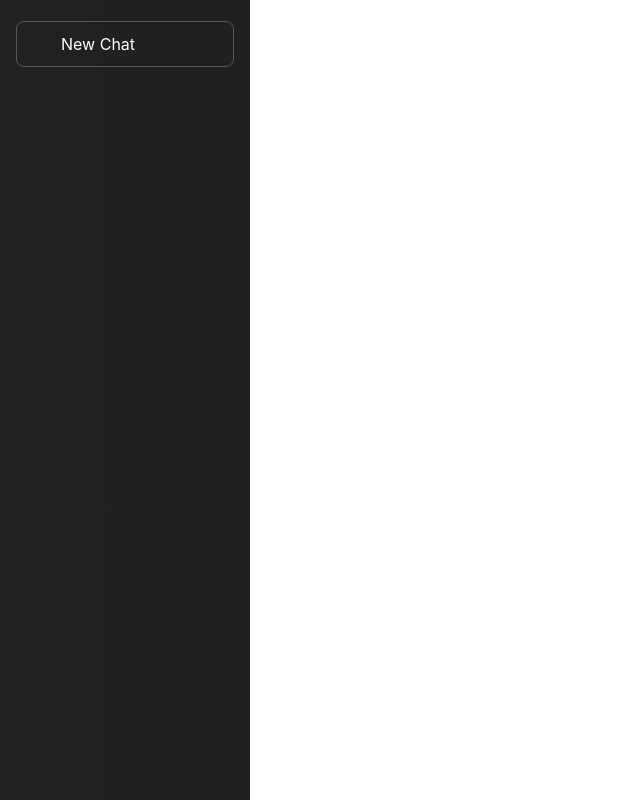
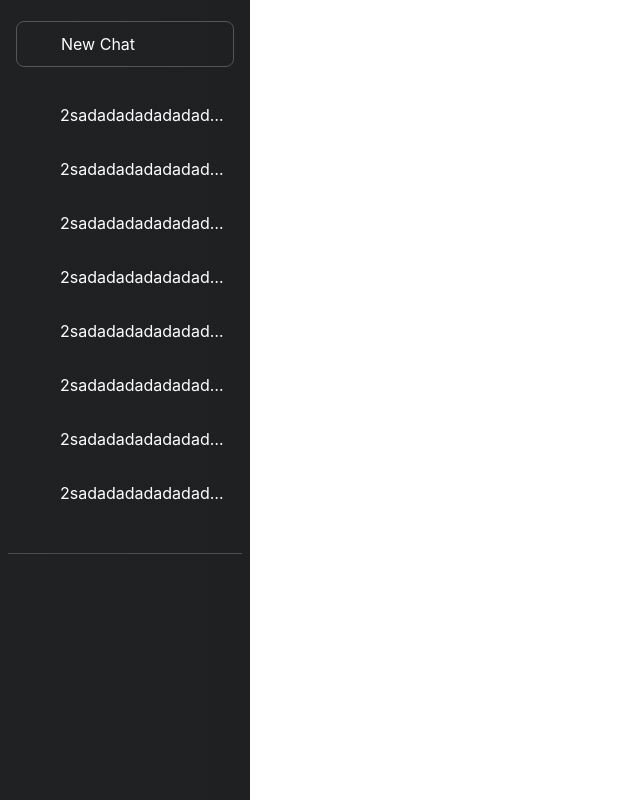
Before and after one commit to Code-LinPromise/chat-side, a React (Vite) app: page /#/chat in a window 1280 px wide. Shown: the whole page, without its empty margins (0-640 px from the left). Built offline with nearby package versions, Linux system fonts and the light colour scheme.

Commit message:
完成ChatItemList

```diff
--- a/src/assets/vars.scss
+++ b/src/assets/vars.scss
@@ -4,6 +4,7 @@
   --nav-border-color:#555659;
   --nav-text-color:white;
   --nav-hover-color:#2b2c2f;
+  --chat-item-text-color:white;
 }
 
 
--- /dev/null
+++ b/src/components/ChatItemList/ChatItem/index.tsx
@@ -0,0 +1,19 @@
+import React from 'react';
+import s from "./style.module.scss"
+import Icon from "../../Icon";
+
+type Props ={
+    title:string
+}
+const ChatItem = (props:Props) => {
+    return (
+        <div className={s.wrapper}>
+            <div className={s.iconAndFont}>
+                <span><Icon name="chat"/></span>
+                <span className={s.font}>{props.title}</span>
+            </div>
+        </div>
+    );
+};
+
+export default ChatItem;
--- /dev/null
+++ b/src/components/ChatItemList/ChatItem/style.module.scss
@@ -0,0 +1,27 @@
+.wrapper{
+  width: 100%;
+  margin-top: 10px;
+  >.iconAndFont{
+    &:hover{
+      background: #2a2b32;
+    }
+    cursor: pointer;
+    transition: all 0.2s;
+    border-radius: 8px;
+    padding: 8px 4px;
+    margin: 4px 16px;
+    display: flex;
+    align-items: center;
+    >.font{
+      margin-left: 16px;
+      color: var(--chat-item-text-color);
+      -webkit-line-clamp: 1;
+      -webkit-box-orient: vertical;
+      text-overflow: ellipsis;
+      display: -webkit-box;
+      word-break: break-all;
+      overflow: hidden;
+    }
+  }
+
+}
--- /dev/null
+++ b/src/components/ChatItemList/index.tsx
@@ -0,0 +1,19 @@
+import React from 'react';
+import s from "./style.module.scss"
+import ChatItem from "./ChatItem";
+const ChatItemList = () => {
+    const array=["2sadadadadadadadadadadsdasdasdasd","2","2","2","2","2","2","2","2","2","2","2",]
+    return (
+        <div className={s.wrapper}>
+            <ul>
+                {
+                    array.map((item,index)=>{
+                        return <li><ChatItem title="2sadadadadadadadadadadsdasdasdasd"/></li>
+                    })
+                }
+            </ul>
+        </div>
+    );
+};
+
+export default ChatItemList;
--- /dev/null
+++ b/src/components/ChatItemList/style.module.scss
@@ -0,0 +1,15 @@
+.wrapper{
+  height: 55vh;
+  overflow: auto;
+  &::-webkit-scrollbar{
+    width: 5px;
+  }
+  &::-webkit-scrollbar-track {
+    background-color: #555659;
+    border-radius: 8px;
+  }
+  &::-webkit-scrollbar-thumb {
+    background: #ececf1;
+    border-radius: 25px;
+  }
+}
--- a/src/components/Icon/style.module.scss
+++ b/src/components/Icon/style.module.scss
@@ -1,5 +1,5 @@
 .svg{
   width: 24px;
   height: 24px;
-  fill:white;
+  fill:var(--nav-text-color);
 }
--- a/src/layouts/NavBar/index.tsx
+++ b/src/layouts/NavBar/index.tsx
@@ -2,10 +2,18 @@ import React from 'react';
 import  s from "./style.module.scss"
 import Icon from "../../components/Icon";
 import NewChat from "../../components/NewChat";
+import ChatItemList from "../../components/ChatItemList";
 const NavBar = () => {
     return (
         <div className={s.wrapper}>
             <NewChat />
+            <ChatItemList/>
+            <div className={s.line}>
+                <span className={s.spanLine}>
+
+                </span>
+            </div>
+
         </div>
     );
 };
--- a/src/layouts/NavBar/style.module.scss
+++ b/src/layouts/NavBar/style.module.scss
@@ -5,4 +5,15 @@
   position: fixed;
   top: 0;
   left: 0;
+  >.line{
+    margin-top: 15px;
+    width: 100%;
+    padding: 0 8px;
+    >.spanLine{
+      display: inline-block;
+      height: 1px;
+      width: 100%;
+      background-color: #4d4d4f;
+    }
+  }
 }
```
Also changed, not shown: src/assets/icons/chat.svg (added), src/components/ToolList/index.tsx (added), src/components/ToolList/style.module.scss (added).
